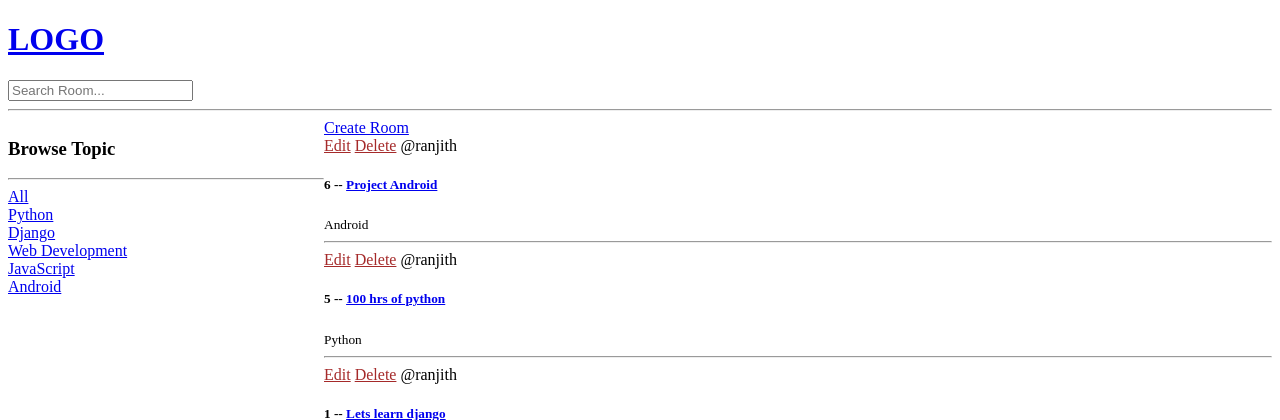
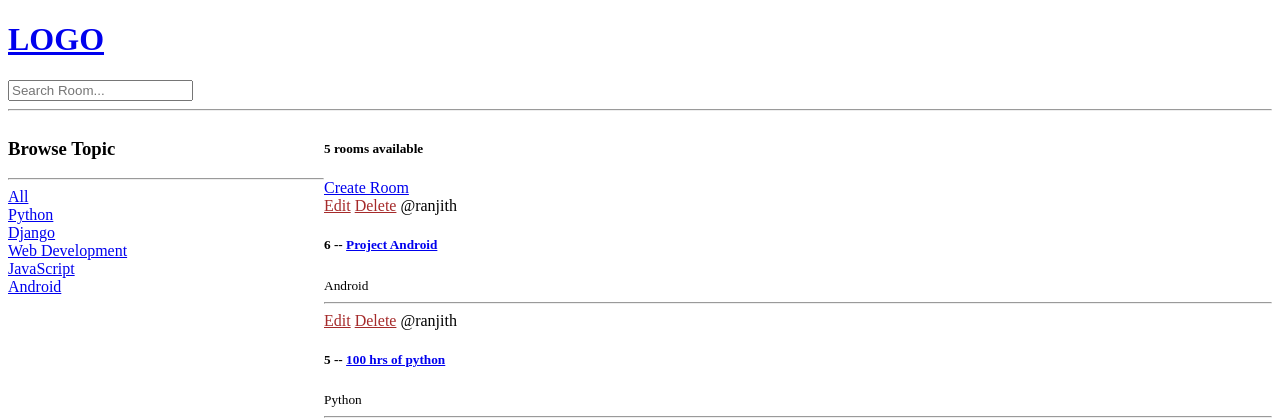
Before and after one commit to RajenRanjithkumar/studybud, a Django app: page / in a window 1280 px wide. Shown: the top 420 px of the page. Run offline with Django 4.2, Linux system fonts and the light colour scheme; data comes from the database, SQL or seed files in the repository.

Commit message:
Search function with different filters done

```diff
--- a/base/templates/base/home.html
+++ b/base/templates/base/home.html
@@ -22,8 +22,6 @@
 
     <div>
 
-
-
         <h3>Browse Topic</h3>
         <hr>
 
@@ -47,7 +45,7 @@
 
 
     <div>
-
+        <h5>{{room_count}} rooms available</h5>
         <a href="{% url 'create-room' %}"> Create Room</a>
     <div>
 
--- a/base/views.py
+++ b/base/views.py
@@ -1,6 +1,7 @@
 from django.shortcuts import render, redirect
 from .models import Room, Topic
 from .forms import RoomForm
+from django.db.models import Q # to include or/and condition for queries
 
 # Create your views here.
 
@@ -17,11 +18,20 @@ def home(request):
 
     q = request.GET.get('q') if request.GET.get('q') != None else ''    # '' will fetch the entire dataset
     # the gets all the objects
-    rooms = Room.objects.filter(topic__name__icontains = q)             #topic__name__icontains is the query i in icontains represents case sensitive
+
+     #topic__name__icontains is the query i in icontains represents case sensitive
+    rooms = Room.objects.filter(
+        Q(topic__name__icontains = q) |  # syntax for contains querry
+        Q(name__icontains = q) |
+        Q(description__icontains = q)
+
+        )
 
     topics = Topic.objects.all()
 
-    context = {'rooms': rooms, 'topics': topics}
+    room_count = rooms.count()
+
+    context = {'rooms': rooms, 'topics': topics, 'room_count':room_count}
 
     return render(request, "base/home.html", context)                    # passing the rooms dict to the html file
 
```
